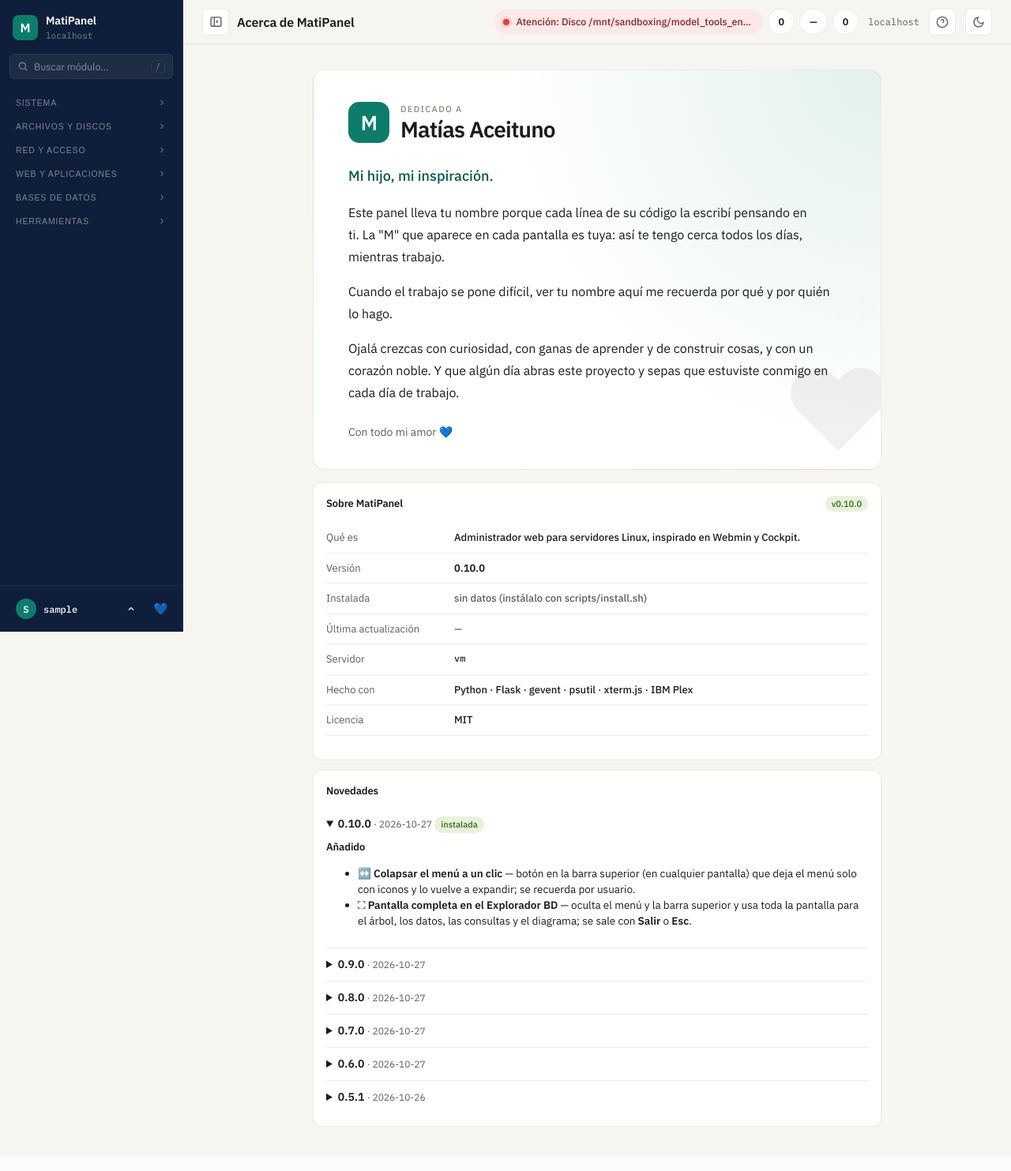
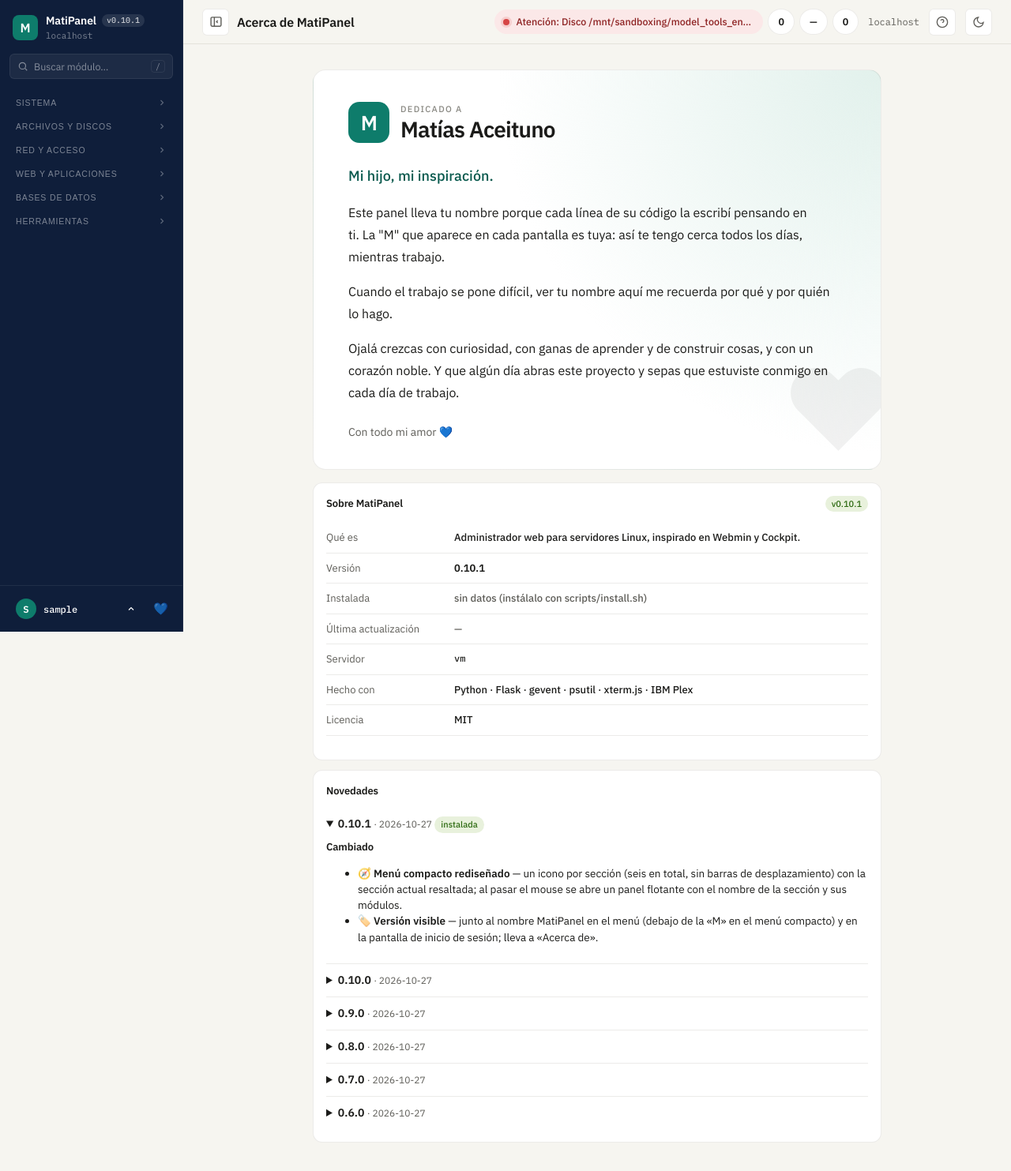
Before and after one commit to DeathPaul1125/matipanel, a Flask app: page /acerca in a window 1280 px wide. Shown: the whole page at 79% size. Before the commit the page ends 1427 px from the top, so only its background shows below. Run offline with Flask 3, Linux system fonts and the light colour scheme; the visitor is signed in with stand-in values (Sample User, id 1).

Commit message:
feat: update version to 0.10.1 and enhance UI with compact sidebar and version display

```diff
--- a/app/__init__.py
+++ b/app/__init__.py
@@ -2,7 +2,7 @@
 
 Dedicado a Matías Aceituno, la inspiración de este proyecto. 💙
 """
-__version__ = "0.10.0"
+__version__ = "0.10.1"
 
 from flask import Flask, request, abort, send_from_directory
 from flask_login import LoginManager, current_user
--- a/app/static/css/style.css
+++ b/app/static/css/style.css
@@ -857,18 +857,56 @@ html[data-density="compact"] .btn { height: 28px; }
 html[data-density="compact"] .input, html[data-density="compact"] select { height: 30px; }
 html[data-density="compact"] .health { padding: 14px 16px; margin-bottom: 10px; }
 
-/* Barra lateral compacta: solo iconos (el nombre aparece al pasar el mouse) */
+/* Versión del panel junto al nombre */
+.brand-ver {
+  display: inline-block; margin-left: 4px; padding: 1px 6px; border-radius: 999px; vertical-align: 2px;
+  font: 500 10px/1.4 var(--mono); letter-spacing: 0; text-decoration: none;
+  color: var(--sb-text-2, var(--text-muted)); background: color-mix(in srgb, var(--sb-text, var(--text)) 10%, transparent);
+}
+.brand-ver:hover { color: var(--sb-text, var(--text)); text-decoration: none; }
+a.brand-icon:hover { text-decoration: none; }
+.brand-ver-mini { display: none; }
+.login-ver { text-align: center; margin: 10px 0 0; font: 11px var(--mono); color: var(--text-faint); }
+.sec-ico { display: none; }
+
+/* Barra lateral compacta: un icono por sección; al pasar el mouse (o con el teclado) se abre un panel
+   flotante con sus módulos. Seis iconos caben en cualquier pantalla: sin desplazamiento. */
 @media (min-width: 901px) {
-  html[data-sbmini="1"] .sidebar { width: 64px; }
-  html[data-sbmini="1"] .sidebar nav { padding: 4px 8px 12px; }
-  html[data-sbmini="1"] .brand { justify-content: center; padding: 16px 0 12px; }
-  html[data-sbmini="1"] .brand-text, html[data-sbmini="1"] .nav-label,
-  html[data-sbmini="1"] .sidebar-foot .mono { display: none; }
-  html[data-sbmini="1"] .nav-group { font-size: 0; padding: 8px 0 4px; margin: 0 10px; border-top: 1px solid var(--sb-border, var(--border)); }
-  html[data-sbmini="1"] .nav-group:first-child { border-top: none; }
-  html[data-sbmini="1"] .nav-item { justify-content: center; padding: 9px 0; }
-  html[data-sbmini="1"] .dedication-link { text-align: center; margin: 0 8px 8px; }
-  html[data-sbmini="1"] .sidebar-foot { justify-content: center; padding: 12px 4px; font-size: 11px; }
+  html[data-sbmini="1"] .sidebar { width: 68px; overflow: visible; z-index: 40; }
+  html[data-sbmini="1"] .brand { flex-direction: column; gap: 4px; padding: 16px 0 14px; }
+  html[data-sbmini="1"] .brand-ver-mini { display: block; font: 500 9.5px/1 var(--mono); color: var(--sb-faint, var(--text-faint)); text-decoration: none; }
+  html[data-sbmini="1"] .brand-text, html[data-sbmini="1"] .nav-search, html[data-sbmini="1"] .nav-group .chev,
+  html[data-sbmini="1"] .nav-group .sec-name, html[data-sbmini="1"] .nav-empty,
+  html[data-sbmini="1"] .sidebar-foot .mono, html[data-sbmini="1"] .user-btn .nav-label { display: none; }
+  html[data-sbmini="1"] .sidebar nav { padding: 4px 10px; display: flex; flex-direction: column; gap: 4px; flex: 1; }
+  html[data-sbmini="1"] .nav-sec { position: relative; }
+  html[data-sbmini="1"] button.nav-group {
+    justify-content: center; width: 48px; height: 44px; padding: 0; margin: 0 auto; border-radius: var(--radius);
+    color: var(--sb-text-2, var(--text-muted)); pointer-events: auto; transition: background-color 120ms var(--ease), color 120ms var(--ease);
+  }
+  html[data-sbmini="1"] .nav-group .sec-ico { display: block; }
+  html[data-sbmini="1"] .nav-sec:hover > .nav-group, html[data-sbmini="1"] .nav-sec:focus-within > .nav-group {
+    background: var(--sb-hover, var(--surface-2)); color: var(--sb-text, var(--text));
+  }
+  html[data-sbmini="1"] .nav-sec.current > .nav-group { background: var(--sb-active-bg, var(--accent-bg)); color: var(--sb-active-text, var(--accent-text)); }
+  html[data-sbmini="1"] .nav-items, html[data-sbmini="1"] .nav-sec.collapsed .nav-items {
+    display: none; position: absolute; left: calc(100% + 12px); top: var(--fly-top, 0); min-width: 230px; padding: 4px 6px 6px;
+    background: var(--sb-bg, var(--surface)); border: 1px solid var(--sb-border, var(--border-strong)); border-radius: var(--radius-lg);
+    box-shadow: 0 18px 44px -14px rgba(0, 0, 0, 0.5); z-index: 80;
+  }
+  html[data-sbmini="1"] .nav-items::before {
+    content: attr(data-title); display: block; padding: 8px 10px 6px; font-size: 10.5px; font-weight: 600;
+    text-transform: uppercase; letter-spacing: 0.08em; color: var(--sb-faint, var(--text-faint));
+  }
+  /* Puente invisible sobre el hueco: el mouse pasa del icono al panel sin que se cierre */
+  html[data-sbmini="1"] .nav-items::after { content: ""; position: absolute; top: 0; bottom: 0; left: -14px; width: 14px; }
+  html[data-sbmini="1"] .nav-sec:hover > .nav-items, html[data-sbmini="1"] .nav-sec:focus-within > .nav-items {
+    display: block; animation: modal-in 120ms var(--ease);
+  }
+  html[data-sbmini="1"] .nav-items .nav-item { justify-content: flex-start; padding: 7px 10px; margin-top: 1px; }
+  html[data-sbmini="1"] .sidebar-foot { flex-direction: column; justify-content: center; gap: 6px; padding: 12px 4px; }
+  html[data-sbmini="1"] .user-btn { justify-content: center; padding: 6px 0; }
+  html[data-sbmini="1"] .user-pop { left: calc(100% + 12px); bottom: 0; }
 }
 
 /* Página de apariencia */
@@ -1119,15 +1157,6 @@ button.nav-group:hover { color: var(--sb-text, var(--text)); }
 .dedication-heart { font-size: 15px; text-decoration: none; padding: 4px 6px; border-radius: var(--radius-sm); }
 .dedication-heart:hover { background: var(--sb-hover, var(--surface-2)); text-decoration: none; }
 
-@media (min-width: 901px) {
-  html[data-sbmini="1"] .nav-search { display: none; }
-  html[data-sbmini="1"] .nav-sec.collapsed .nav-items { display: block; }
-  html[data-sbmini="1"] button.nav-group { pointer-events: none; }
-  html[data-sbmini="1"] .nav-group .chev { display: none; }
-  html[data-sbmini="1"] .sidebar-foot { flex-direction: column; }
-  html[data-sbmini="1"] .user-btn { justify-content: center; padding: 6px 0; }
-  html[data-sbmini="1"] .user-pop { left: 0; }
-}
 
 /* ── Explorador de bases de datos ── */
 .dbx { display: grid; grid-template-columns: 270px minmax(0, 1fr); gap: 12px; align-items: start; }
--- a/app/templates/base.html
+++ b/app/templates/base.html
@@ -13,9 +13,10 @@
   <div class="layout">
     <aside class="sidebar">
       <div class="brand">
-        <div class="brand-icon" title="M de Matías 💙">M</div>
+        <a class="brand-icon" href="{{ url_for('dashboard.about') }}" title="MatiPanel v{{ PANEL_VERSION }} · M de Matías 💙">M</a>
+        <a class="brand-ver-mini" href="{{ url_for('dashboard.about') }}" title="Versión instalada · Acerca de">v{{ PANEL_VERSION }}</a>
         <div class="brand-text">
-          <div class="brand-name">MatiPanel</div>
+          <div class="brand-name">MatiPanel <a class="brand-ver" href="{{ url_for('dashboard.about') }}" title="Versión instalada · Acerca de">v{{ PANEL_VERSION }}</a></div>
           <div class="brand-sub">{{ request.host }}</div>
         </div>
       </div>
@@ -34,6 +35,14 @@
         ('datos', 'Bases de datos', [('databases.index', 'Servidores de BD', '<ellipse cx="12" cy="5" rx="8" ry="3"/><path d="M4 5v6c0 1.7 3.6 3 8 3s8-1.3 8-3V5"/><path d="M4 11v6c0 1.7 3.6 3 8 3s8-1.3 8-3v-6"/>'), ('dbexplorer.index', 'Explorador BD', '<rect x="3" y="3" width="18" height="18" rx="2"/><line x1="3" y1="9" x2="21" y2="9"/><line x1="3" y1="15" x2="21" y2="15"/><line x1="9" y1="9" x2="9" y2="21"/>')]),
         ('herramientas', 'Herramientas', [('terminal.index', 'Terminal', '<polyline points="4 17 10 11 4 5"/><line x1="12" y1="19" x2="20" y2="19"/>'), ('logs.index', 'Logs', '<path d="M14 2H6a2 2 0 0 0-2 2v16a2 2 0 0 0 2 2h12a2 2 0 0 0 2-2V8z"/><polyline points="14 2 14 8 20 8"/><line x1="16" y1="13" x2="8" y2="13"/><line x1="16" y1="17" x2="8" y2="17"/>'), ('logs.live', 'Logs en vivo', '<circle cx="12" cy="12" r="3"/><circle cx="12" cy="12" r="9"/>'), ('monitor.index', 'Monitor de servicios', '<path d="M22 12h-4l-3 9L9 3l-3 9H2"/><circle cx="12" cy="12" r="0.5"/>'), ('notify.index', 'Notificaciones', '<path d="M4 4h16c1.1 0 2 .9 2 2v12c0 1.1-.9 2-2 2H4c-1.1 0-2-.9-2-2V6c0-1.1.9-2 2-2z"/><polyline points="22,6 12,13 2,6"/>'), ('audit.index', 'Auditoría', '<path d="M9 11l3 3L22 4"/><path d="M21 12v7a2 2 0 0 1-2 2H5a2 2 0 0 1-2-2V5a2 2 0 0 1 2-2h11"/>')])
       ] %}
+{% set SEC_ICONS = {
+        'sistema': '<rect x="3" y="3" width="7" height="7" rx="1"/><rect x="14" y="3" width="7" height="7" rx="1"/><rect x="14" y="14" width="7" height="7" rx="1"/><rect x="3" y="14" width="7" height="7" rx="1"/>',
+        'almacenamiento': '<line x1="22" y1="12" x2="2" y2="12"/><path d="M5.45 5.11 2 12v6a2 2 0 0 0 2 2h16a2 2 0 0 0 2-2v-6l-3.45-6.89A2 2 0 0 0 16.76 4H7.24a2 2 0 0 0-1.79 1.11z"/><line x1="6" y1="16" x2="6.01" y2="16"/><line x1="10" y1="16" x2="10.01" y2="16"/>',
+        'red': '<circle cx="12" cy="12" r="10"/><line x1="2" y1="12" x2="22" y2="12"/><path d="M12 2a15.3 15.3 0 0 1 4 10 15.3 15.3 0 0 1-4 10 15.3 15.3 0 0 1-4-10 15.3 15.3 0 0 1 4-10z"/>',
+        'web': '<path d="M18 10h-1.26A8 8 0 1 0 9 20h9a5 5 0 0 0 0-10z"/>',
+        'datos': '<ellipse cx="12" cy="5" rx="8" ry="3"/><path d="M4 5v6c0 1.7 3.6 3 8 3s8-1.3 8-3V5"/><path d="M4 11v6c0 1.7 3.6 3 8 3s8-1.3 8-3v-6"/>',
+        'herramientas': '<path d="M14.7 6.3a1 1 0 0 0 0 1.4l1.6 1.6a1 1 0 0 0 1.4 0l3.77-3.77a6 6 0 0 1-7.94 7.94l-6.91 6.91a2.12 2.12 0 0 1-3-3l6.91-6.91a6 6 0 0 1 7.94-7.94l-3.76 3.76z"/>'
+      } %}
       {% macro is_active(ep) -%}
         {%- set bp = ep.split('.')[0] -%}
         {{- 'active' if request.endpoint == ep or (request.blueprint == bp and bp not in ('logs', 'auth', 'dashboard')) else '' -}}
@@ -44,11 +53,12 @@
         {% for ep, label, icon in items if ep in VIEW_FUNCS and can_see(ep) %}{% set ns.n = ns.n + 1 %}{% if is_active(ep) %}{% set ns.open = true %}{% endif %}{% endfor %}
         {% if ns.n %}
         <div class="nav-sec{% if ns.open %} current{% endif %}" data-sec="{{ slug }}">
-          <button class="nav-group" type="button" aria-expanded="true">
-            <span>{{ section }}</span>
+          <button class="nav-group" type="button" aria-expanded="true" aria-label="{{ section }}">
+            <svg class="sec-ico" viewBox="0 0 24 24" width="19" height="19" fill="none" stroke="currentColor" stroke-width="1.9">{{ SEC_ICONS[slug]|safe }}</svg>
+            <span class="sec-name">{{ section }}</span>
             <svg class="chev" viewBox="0 0 24 24" width="12" height="12" fill="none" stroke="currentColor" stroke-width="2.4"><polyline points="6 9 12 15 18 9"/></svg>
           </button>
-          <div class="nav-items">
+          <div class="nav-items" data-title="{{ section }}">
             {% for ep, label, icon in items if ep in VIEW_FUNCS and can_see(ep) %}
             <a href="{{ url_for(ep) }}" class="nav-item {{ is_active(ep) }}" title="{{ label }}">
               <svg viewBox="0 0 24 24" width="16" height="16" fill="none" stroke="currentColor" stroke-width="2">{{ icon|safe }}</svg>
@@ -143,8 +153,19 @@
     });
     secs.forEach(sec => {
       if (!sec.querySelector('.nav-item')) sec.remove();
+      const fit = () => {
+        if (document.documentElement.dataset.sbmini !== '1') return;
+        const box = sec.querySelector('.nav-items');
+        box.style.setProperty('--fly-top', '0px');
+        requestAnimationFrame(() => {
+          const over = box.getBoundingClientRect().bottom - (innerHeight - 8);
+          if (over > 0) box.style.setProperty('--fly-top', -over + 'px');
+        });
+      };
+      sec.addEventListener('mouseenter', fit);
+      sec.addEventListener('focusin', fit);
       sec.querySelector('.nav-group').addEventListener('click', () => {
-        if (document.getElementById('nav-q').value) return;
+        if (document.getElementById('nav-q').value || document.documentElement.dataset.sbmini === '1') return;
         const id = sec.dataset.sec;
         if (sec.classList.contains('collapsed')) closed.delete(id); else closed.add(id);
         if (sec.classList.contains('current') && !sec.classList.contains('collapsed')) { sec.classList.remove('current'); closed.add(id); }
--- a/app/templates/login.html
+++ b/app/templates/login.html
@@ -37,6 +37,7 @@
 
     <p class="login-love">Hecho con 💙 para <b>Matías Aceituno</b></p>
     <p class="login-foot">Usa las credenciales de tu cuenta Linux.<br>El usuario debe pertenecer al grupo <code>matipanel</code> o <code>sudo</code>.</p>
+    <p class="login-ver">MatiPanel v{{ PANEL_VERSION }}</p>
   </div>
 </body>
 </html>
```
Also changed, not shown: app/docs/31-apariencia.md (+1 -1 lines), CHANGELOG.md, README.md.
